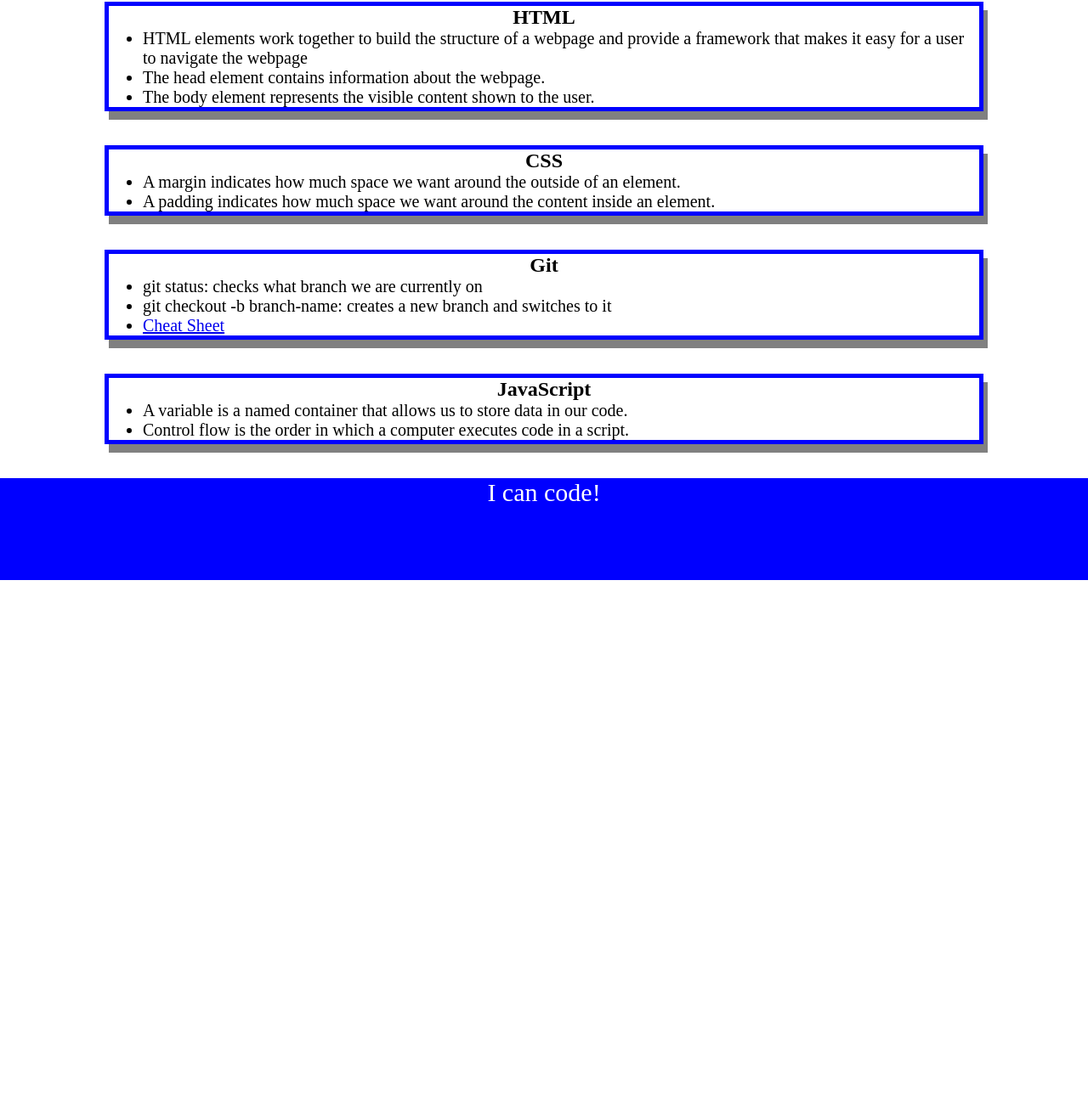
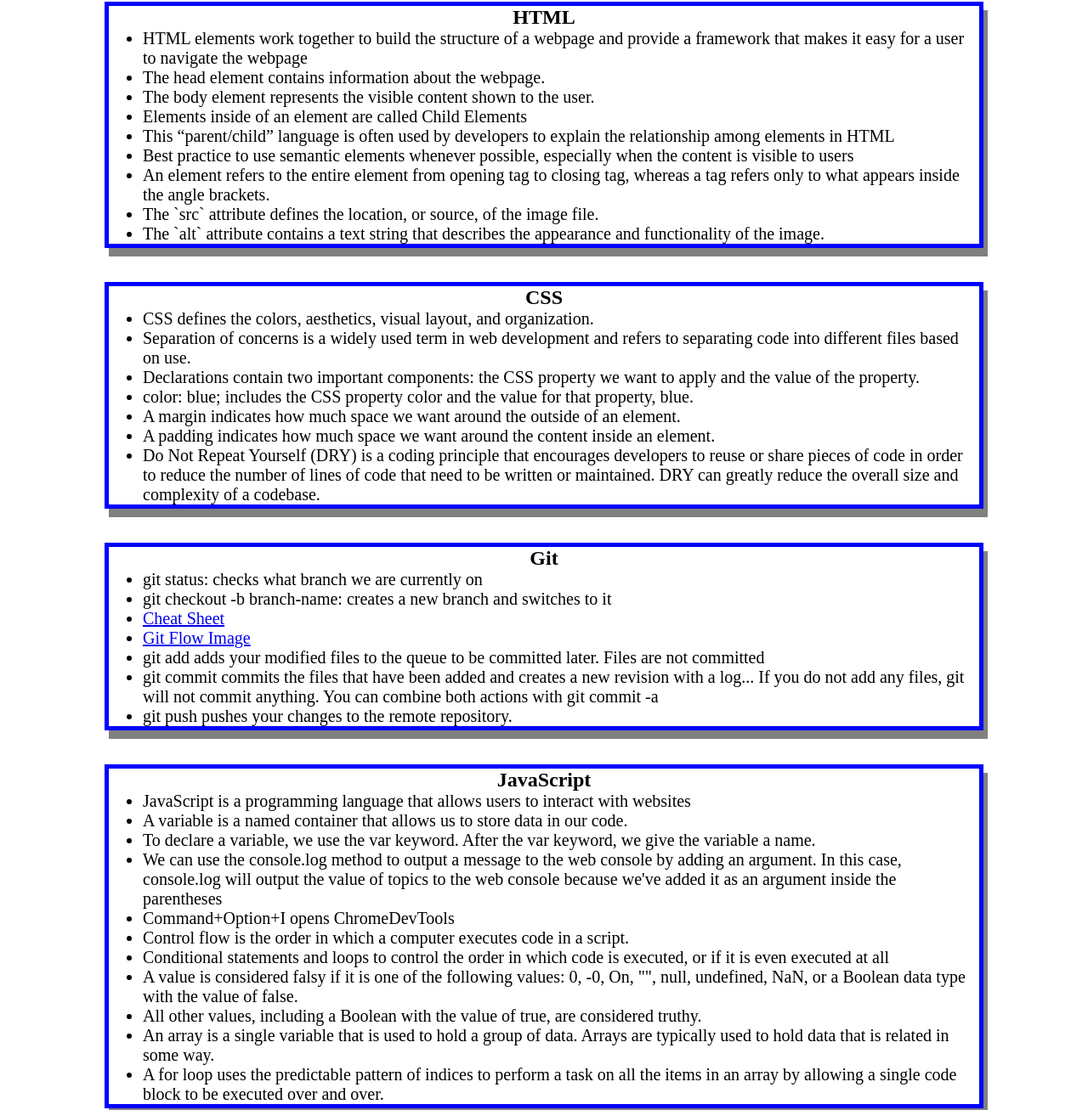
Before and after one commit to schneidsmc/prework-study-guide, a plain HTML site: page index.html in a window 1280 px wide. Shown: the part 158-1465 px from the top of the page at 85% size. Before the commit the page ends 841 px from the top, so only its background shows below. Drawn offline with Linux system fonts and the light colour scheme.

Commit message:
Added all notes for HTML, CSS, Git and Javascript to practice Git Flow

```diff
--- a/index.html
+++ b/index.html
@@ -20,14 +20,25 @@
           <li>HTML elements work together to build the structure of a webpage and provide a framework that makes it easy for a user to navigate the webpage</li>
           <li>The head element contains information about the webpage.</li>
           <li>The body element represents the visible content shown to the user.</li>
+          <li>Elements inside of an element are called Child Elements</li>
+          <li>This “parent/child” language is often used by developers to explain the relationship among elements in HTML</li>
+          <li>Best practice to use semantic elements whenever possible, especially when the content is visible to users</li>
+          <li>An element refers to the entire element from opening tag to closing tag, whereas a tag refers only to what appears inside the angle brackets.</li>
+          <li>The `src` attribute defines the location, or source, of the image file.</li>
+          <li>The `alt` attribute contains a text string that describes the appearance and functionality of the image.</li>
         </ul>
       </section>
 
       <section class="card" id="css-section">
         <h2>CSS</h2>
         <ul>
+          <li>CSS defines the colors, aesthetics, visual layout, and organization.</li>
+          <li>Separation of concerns is a widely used term in web development and refers to separating code into different files based on use.</li>
+          <li>Declarations contain two important components: the CSS property we want to apply and the value of the property.</li>
+          <li>color: blue; includes the CSS property color and the value for that property, blue.</li>
           <li>A margin indicates how much space we want around the outside of an element.</li>
           <li>A padding indicates how much space we want around the content inside an element.</li>
+          <li>Do Not Repeat Yourself (DRY) is a coding principle that encourages developers to reuse or share pieces of code in order to reduce the number of lines of code that need to be written or maintained. DRY can greatly reduce the overall size and complexity of a codebase.</li>
         </ul>
       </section>
 
@@ -37,14 +48,28 @@
             <li>git status: checks what branch we are currently on</li>
             <li>git checkout -b branch-name: creates a new branch and switches to it</li>
             <li><a href="https://education.github.com/git-cheat-sheet-education.pdf">Cheat Sheet</a></li>
+            <li><a href="https://i.stack.imgur.com/F2H1Q.png">Git Flow Image</a></li>
+            <li>git add adds your modified files to the queue to be committed later. Files are not committed</li>
+            <li>git commit commits the files that have been added and creates a new revision with a log... If you do not add any files, git will not commit anything. You can combine both actions with git commit -a</li>
+            <li>git push pushes your changes to the remote repository.</li>
         </ul>
       </section>
 
       <section class="card" id="javascript-section">
         <h2>JavaScript</h2>
         <ul>
+          <li>JavaScript is a programming language that allows users to interact with websites</li>
           <li>A variable is a named container that allows us to store data in our code.</li>
+          <li>To declare a variable, we use the var keyword. After the var keyword, we give the variable a name.</li>
+          <li>We can use the console.log method to output a message to the web console by adding an argument. In this case, console.log will output the value of topics to the web console because we've added it as an argument inside the parentheses</li>
+          <li>Command+Option+I opens ChromeDevTools</li>
           <li>Control flow is the order in which a computer executes code in a script.</li>
+          <li>Conditional statements and loops to control the order in which code is executed, or if it is even executed at all</li>
+          <li>A value is considered falsy if it is one of the following values: 0, -0, On, "", null, undefined, NaN, or a Boolean data type with the value of false.</li>
+          <li>All other values, including a Boolean with the value of true, are considered truthy.</li>
+          <li>An array is a single variable that is used to hold a group of data. Arrays are typically used to hold data that is related in some way.</li>
+          <li>A for loop uses the predictable pattern of indices to perform a task on all the items in an array by allowing a single code block to be executed over and over.</li>
+
         </ul>
       </section>
     </main>
```
Also changed, not shown: 2 other files.
